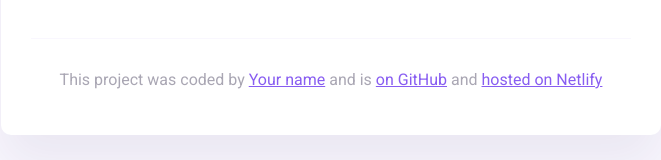
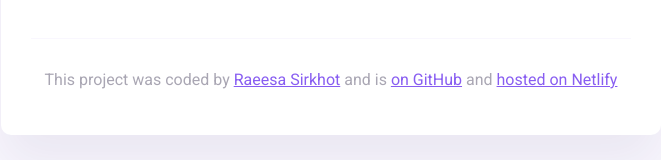
Before and after one commit to RaeesaSirkhot/homework6, a website: page index.html in a window 1280 px wide. Shown: the part 325-485 px from the top of the page, without its empty margins (309-970 px from the left). Drawn offline with nearby package versions, Linux system fonts and the light colour scheme; files that its build step writes are made by us from their sources.

Commit message:
Update index.html

```diff
--- a/index.html
+++ b/index.html
@@ -47,7 +47,7 @@
       <footer>
         <p>
           This project was coded by
-          <a href="https://github.com/RaeesaSirkhot" target="_blank">Your name</a> and is
+          <a href="https://github.com/RaeesaSirkhot" target="_blank">Raeesa Sirkhot</a> and is
           <a href="https://github.com/RaeesaSirkhot/homework6" target="_blank"> on GitHub</a> and
           <a href="https://raeesas.netlify.app/" target="_blank">hosted on Netlify</a>
         </p>
```
